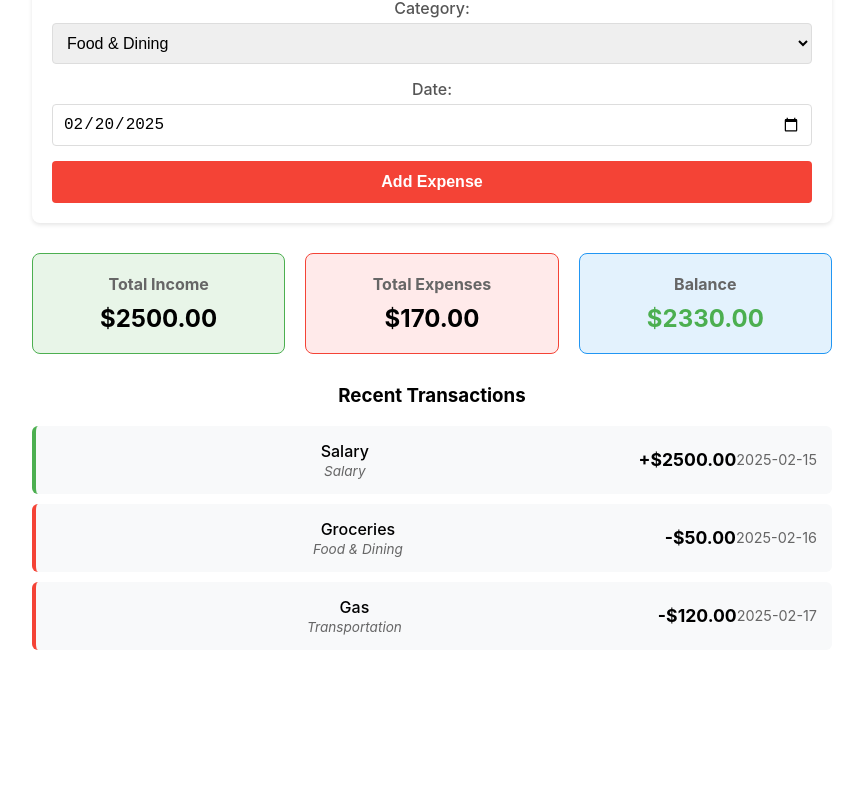
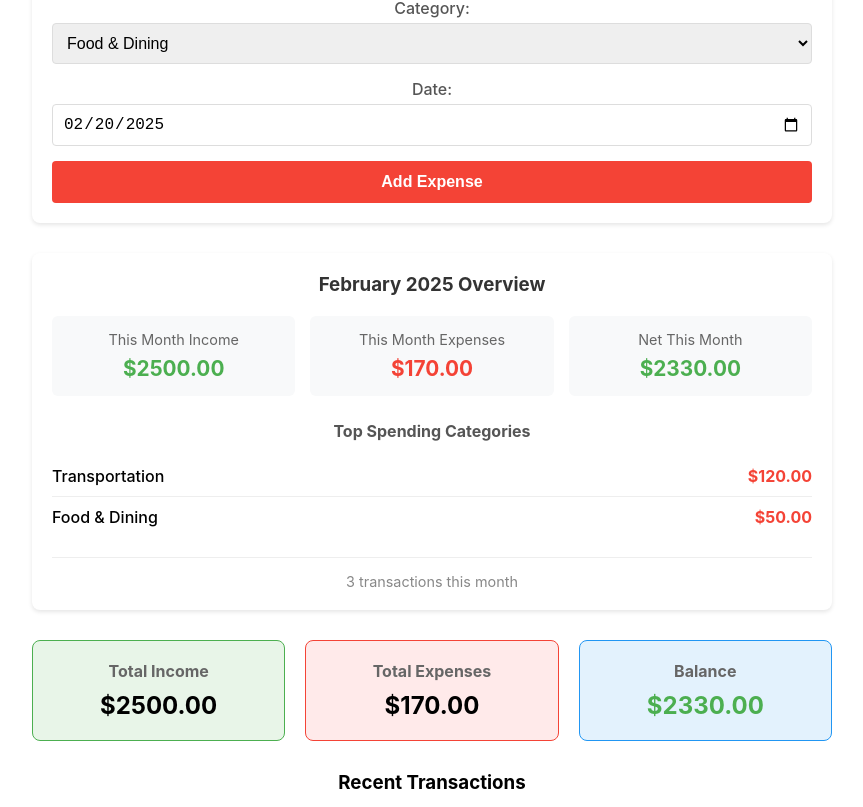
Before and after one commit to magnoliagg/MoneyMind, a React (Create React App) app: page / in a window 1280 px wide. Shown: the part 518-1325 px from the top of the page, without its empty margins (208-1071 px from the left). Before the commit the page ends 1204 px from the top, so only its background shows below. Built offline with nearby package versions, Linux system fonts and the light colour scheme; the HTML template or start-up script is replaced by a standard one.

Commit message:
monthly statistics component
shows current month income/expenses
top spending categories breakdown
transaction count summary

```diff
--- a/src/App.tsx
+++ b/src/App.tsx
@@ -3,6 +3,7 @@ import './App.css';
 import ExpenseTracker from './components/ExpenseTracker';
 import './components/ExpenseTracker.css';
 import './components/TransactionForm.css';
+import './components/MonthlyStats.css';
 
 function App() {
   return (
--- a/src/components/ExpenseTracker.tsx
+++ b/src/components/ExpenseTracker.tsx
@@ -1,5 +1,6 @@
 import React, { useState, useEffect } from 'react';
 import TransactionForm from './TransactionForm';
+import MonthlyStats from './MonthlyStats';
 import { saveTransactions, loadTransactions, getNextId } from '../utils/storage';
 
 interface Transaction {
@@ -55,6 +56,8 @@ const ExpenseTracker: React.FC = () => {
 
       <TransactionForm onAddTransaction={handleAddTransaction} />
 
+      <MonthlyStats transactions={transactions} />
+
       <div className="summary">
         <div className="summary-item income">
           <h3>Total Income</h3>
--- /dev/null
+++ b/src/components/MonthlyStats.css
@@ -0,0 +1,101 @@
+.monthly-stats {
+  background-color: #fff;
+  padding: 20px;
+  border-radius: 8px;
+  box-shadow: 0 2px 4px rgba(0, 0, 0, 0.1);
+  margin-bottom: 30px;
+}
+
+.monthly-stats h3 {
+  margin-top: 0;
+  margin-bottom: 20px;
+  color: #333;
+  text-align: center;
+}
+
+.monthly-summary {
+  display: grid;
+  grid-template-columns: repeat(auto-fit, minmax(200px, 1fr));
+  gap: 15px;
+  margin-bottom: 25px;
+}
+
+.stat-item {
+  display: flex;
+  flex-direction: column;
+  align-items: center;
+  padding: 15px;
+  border-radius: 6px;
+  background-color: #f8f9fa;
+}
+
+.stat-label {
+  font-size: 0.9rem;
+  color: #666;
+  margin-bottom: 8px;
+}
+
+.stat-value {
+  font-size: 1.3rem;
+  font-weight: bold;
+}
+
+.stat-value.income {
+  color: #4caf50;
+}
+
+.stat-value.expense {
+  color: #f44336;
+}
+
+.stat-value.positive {
+  color: #4caf50;
+}
+
+.stat-value.negative {
+  color: #f44336;
+}
+
+.top-categories {
+  margin-bottom: 20px;
+}
+
+.top-categories h4 {
+  margin-bottom: 15px;
+  color: #555;
+}
+
+.top-categories ul {
+  list-style: none;
+  padding: 0;
+  margin: 0;
+}
+
+.top-categories li {
+  display: flex;
+  justify-content: space-between;
+  align-items: center;
+  padding: 10px 0;
+  border-bottom: 1px solid #eee;
+}
+
+.top-categories li:last-child {
+  border-bottom: none;
+}
+
+.category-name {
+  font-weight: 500;
+}
+
+.category-amount {
+  font-weight: bold;
+  color: #f44336;
+}
+
+.transaction-count {
+  text-align: center;
+  color: #888;
+  font-size: 0.9rem;
+  padding-top: 15px;
+  border-top: 1px solid #eee;
+}
--- /dev/null
+++ b/src/components/MonthlyStats.tsx
@@ -0,0 +1,95 @@
+import React from 'react';
+
+interface Transaction {
+  id: number;
+  amount: number;
+  description: string;
+  type: 'income' | 'expense';
+  category: string;
+  date: string;
+}
+
+interface MonthlyStatsProps {
+  transactions: Transaction[];
+}
+
+const MonthlyStats: React.FC<MonthlyStatsProps> = ({ transactions }) => {
+  const getCurrentMonth = () => {
+    const now = new Date();
+    return `${now.getFullYear()}-${String(now.getMonth() + 1).padStart(2, '0')}`;
+  };
+
+  const currentMonth = getCurrentMonth();
+
+  const thisMonthTransactions = transactions.filter(t =>
+    t.date.startsWith(currentMonth)
+  );
+
+  const thisMonthIncome = thisMonthTransactions
+    .filter(t => t.type === 'income')
+    .reduce((sum, t) => sum + t.amount, 0);
+
+  const thisMonthExpenses = thisMonthTransactions
+    .filter(t => t.type === 'expense')
+    .reduce((sum, t) => sum + t.amount, 0);
+
+  const categoryExpenses = thisMonthTransactions
+    .filter(t => t.type === 'expense')
+    .reduce((acc, t) => {
+      acc[t.category] = (acc[t.category] || 0) + t.amount;
+      return acc;
+    }, {} as Record<string, number>);
+
+  const topCategories = Object.entries(categoryExpenses)
+    .sort(([,a], [,b]) => b - a)
+    .slice(0, 3);
+
+  const getMonthName = (monthStr: string) => {
+    const [year, month] = monthStr.split('-');
+    const date = new Date(parseInt(year), parseInt(month) - 1);
+    return date.toLocaleDateString('en-US', { month: 'long', year: 'numeric' });
+  };
+
+  return (
+    <div className="monthly-stats">
+      <h3>{getMonthName(currentMonth)} Overview</h3>
+
+      <div className="monthly-summary">
+        <div className="stat-item">
+          <span className="stat-label">This Month Income</span>
+          <span className="stat-value income">${thisMonthIncome.toFixed(2)}</span>
+        </div>
+        <div className="stat-item">
+          <span className="stat-label">This Month Expenses</span>
+          <span className="stat-value expense">${thisMonthExpenses.toFixed(2)}</span>
+        </div>
+        <div className="stat-item">
+          <span className="stat-label">Net This Month</span>
+          <span className={`stat-value ${thisMonthIncome - thisMonthExpenses >= 0 ? 'positive' : 'negative'}`}>
+            ${(thisMonthIncome - thisMonthExpenses).toFixed(2)}
+          </span>
+        </div>
+      </div>
+
+      {topCategories.length > 0 && (
+        <div className="top-categories">
+          <h4>Top Spending Categories</h4>
+          <ul>
+            {topCategories.map(([category, amount]) => (
+              <li key={category}>
+                <span className="category-name">{category}</span>
+                <span className="category-amount">${amount.toFixed(2)}</span>
+              </li>
+            ))}
+          </ul>
+        </div>
+      )}
+
+      <div className="transaction-count">
+        <span>{thisMonthTransactions.length} transactions this month</span>
+      </div>
+    </div>
+  );
+};
+
+export default MonthlyStats;
```
